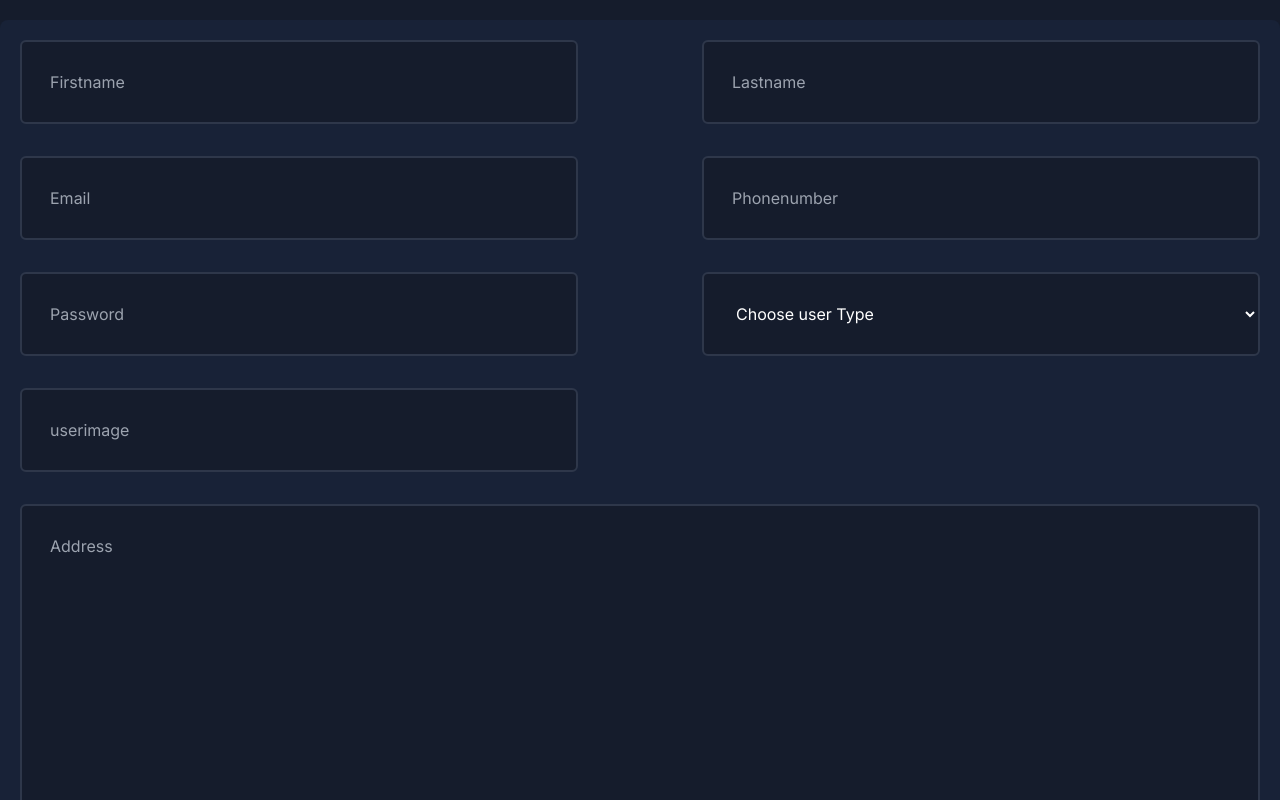
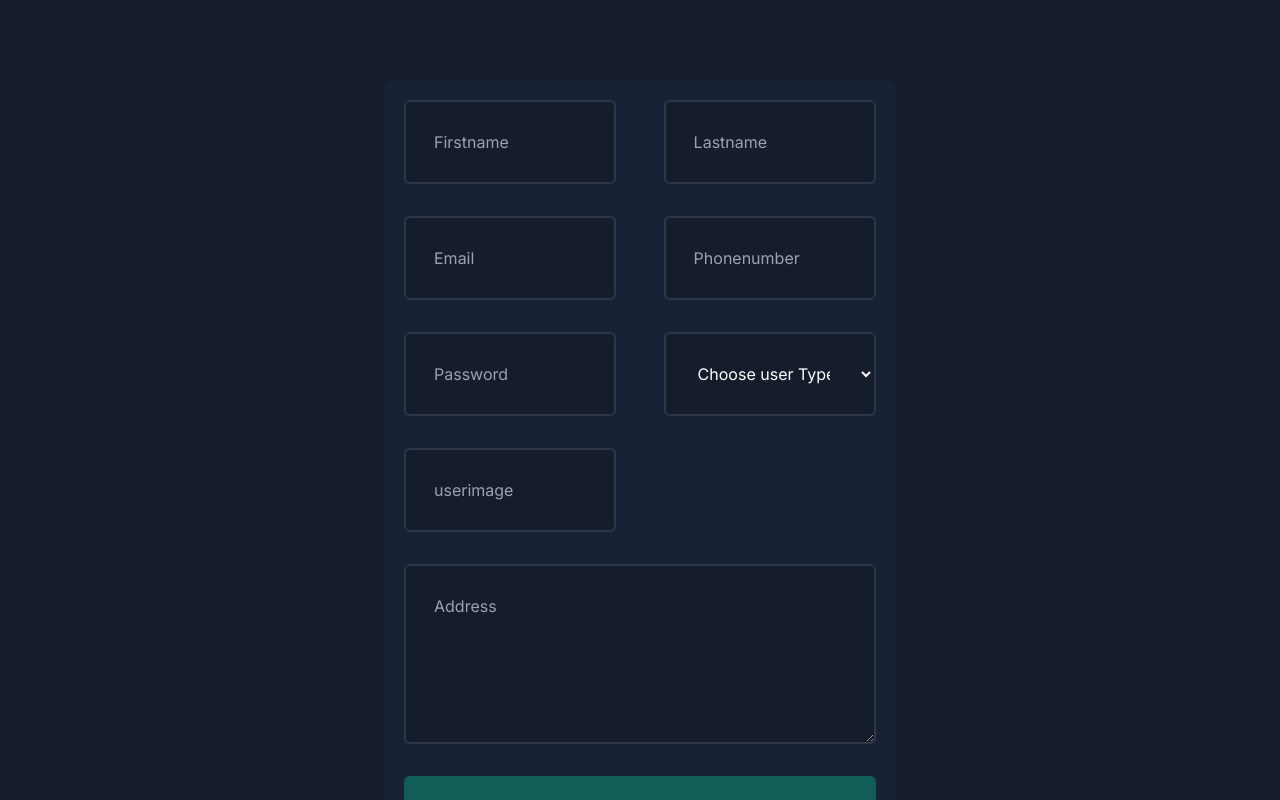
Before and after one commit to feyishola/fullstack-next14-inventory-mgt-app, a Next.js app: page /register in a window 1280 px wide. Shown: the top 800 px of the page. Built offline with nearby package versions, Linux system fonts and the light colour scheme.

Commit message:
landing page and register page made better

```diff
--- a/src/app/page.js
+++ b/src/app/page.js
@@ -11,6 +11,7 @@ export default function Home() {
         </button>
       </Link> */}
       <Hero />
+      <CenterImage />
       <Main />
     </main>
   );
@@ -116,3 +117,11 @@ export const Main = () => {
     </div>
   );
 };
+
+export const CenterImage = () => {
+  return (
+    <div className="flex justify-center items-center mt-[100px]">
+      <Image src={"/inventory2.gif"} alt="img" width={900} height={800} />
+    </div>
+  );
+};
--- a/src/app/register/page.jsx
+++ b/src/app/register/page.jsx
@@ -3,7 +3,7 @@ import { addUser } from "../lib/actions";
 
 const RegisterPage = () => {
   return (
-    <div className="cont bg-[#182237] p-5 rounded-lg mt-5">
+    <div className="cont bg-[#182237] p-5 rounded-lg my-20 w-[40%] h-[60%] mx-auto ">
       <form action={addUser} className="form flex flex-wrap justify-between">
         <input
           type="text"
@@ -60,7 +60,7 @@ const RegisterPage = () => {
         <textarea
           name="address"
           id="address"
-          rows={16}
+          rows={5}
           placeholder="Address"
           className="p-7 text-white rounded-md mb-8 border-2 border-[#2e374a] w-full bg-[#151c2c]"
         />
```
Also changed, not shown: 1 other file (tests, documents, lock files or other folders).
